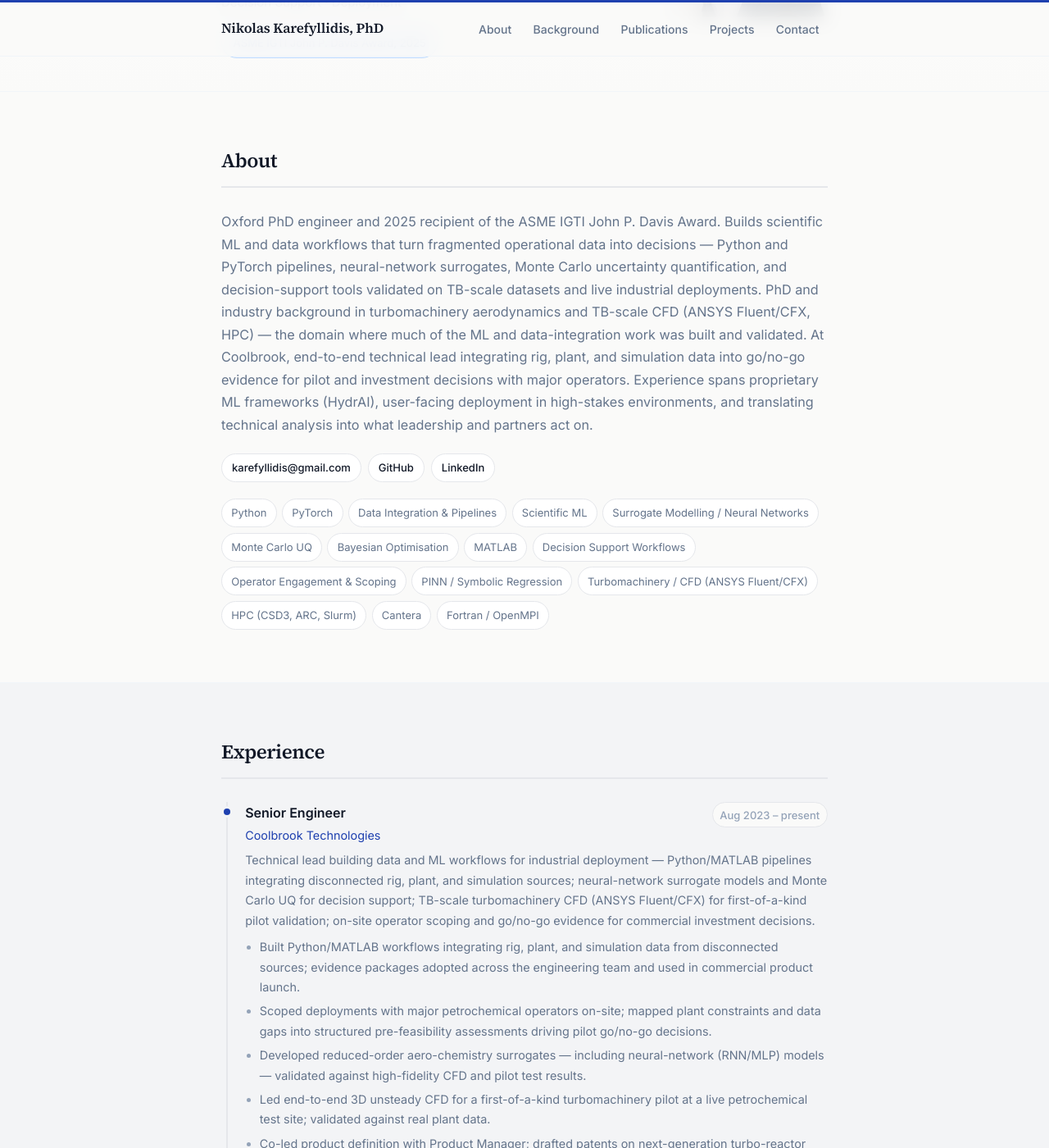
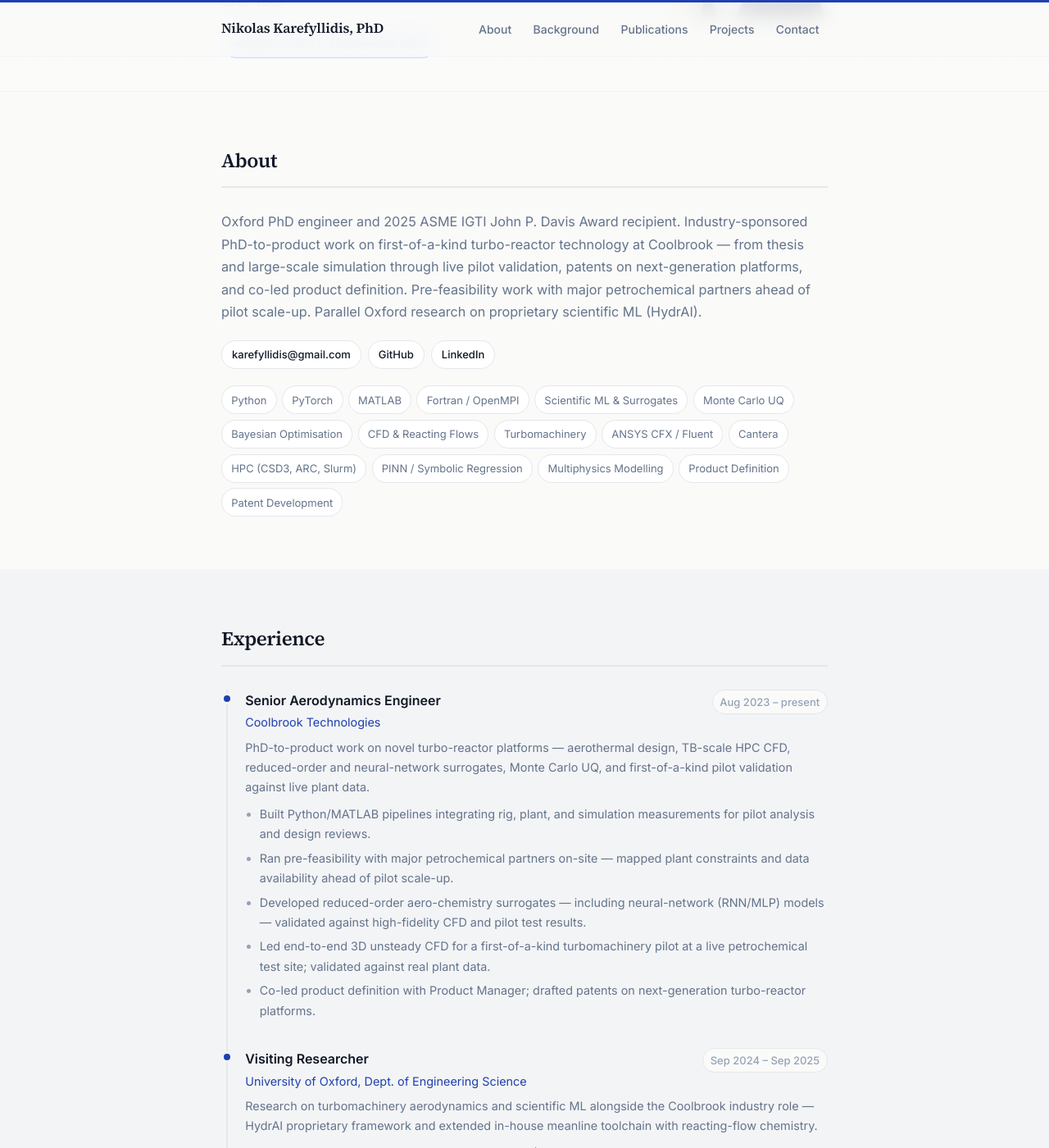
Before and after one commit to karefyllidis/karefyllidis.github.io, a Jekyll site: the page built from index.html, in a window 1280 px wide and 1400 px high, scrolled down 345 px. Shown: the whole window at 82% size. Built offline with Jekyll 4.4.1, drawn with Linux system fonts in a browser that asks for light colours; some of the changed text lies outside the part shown.

Commit message:
refine: update professional profile and project details
- Revised personal description and role in _config.yml to highlight expertise in aerodynamics and energy transition.
- Enhanced experience summaries in _data/experience.yml to reflect current responsibilities and contributions at Coolbrook Technologies.
- Updated project descriptions in _data/projects.yml for clarity and to emphasize the impact of work on turbo-reactor technology and industrial decarbonization.
- Modified contact section in index.html to align with new focus areas in turbomachinery and energy transition.

```diff
--- a/_config.yml
+++ b/_config.yml
@@ -1,16 +1,16 @@
 title: Nikolas Karefyllidis
-description: Oxford PhD · Data Science · Scientific ML · Turbomachinery · CFD · Data Integration · Deployment · Decision Support
+description: Senior Aerodynamics Engineer · Oxford PhD · Turbomachinery · Scientific ML · Energy Transition · PhD-to-Product
 url: "https://karefyllidis.github.io"
 baseurl: ""
 
 author:
   name: Nikolas Karefyllidis, PhD
-  role: "Senior Engineer, Coolbrook Technologies"
+  role: "Senior Aerodynamics Engineer, Coolbrook Technologies"
   location: "Oxford, UK"
   email: karefyllidis@gmail.com
   image: "/assets/images/headshot.jpg"
-  bio: Oxford PhD engineer and 2025 recipient of the ASME IGTI John P. Davis Award. Builds scientific ML and data workflows that turn fragmented operational data into decisions — Python and PyTorch pipelines, neural-network surrogates, Monte Carlo uncertainty quantification, and decision-support tools validated on TB-scale datasets and live industrial deployments. PhD and industry background in turbomachinery aerodynamics and TB-scale CFD (ANSYS Fluent/CFX, HPC) — the domain where much of the ML and data-integration work was built and validated. At Coolbrook, end-to-end technical lead integrating rig, plant, and simulation data into go/no-go evidence for pilot and investment decisions with major operators. Experience spans proprietary ML frameworks (HydrAI), user-facing deployment in high-stakes environments, and translating technical analysis into what leadership and partners act on.
-  tagline: Data Science · Scientific ML · Turbomachinery · CFD · Data Integration · Decision Support · Deployment
+  bio: "Oxford PhD engineer and 2025 ASME IGTI John P. Davis Award recipient. Industry-sponsored PhD-to-product work on first-of-a-kind turbo-reactor technology at Coolbrook — from thesis and large-scale simulation through live pilot validation, patents on next-generation platforms, and co-led product definition. Pre-feasibility work with major petrochemical partners ahead of pilot scale-up. Parallel Oxford research on proprietary scientific ML (HydrAI)."
+  tagline: Turbomachinery · Scientific ML · Energy Transition · PhD-to-Product · CFD · HPC
   featured_award:
     title: "ASME IGTI John P. Davis Award, 2025"
     url: "https://www.asme.org/about-asme/honors-awards/unit-awards/john-p-davis-gas-turbine-applications-paper-award"
@@ -24,19 +24,20 @@ resume_url: ""
 skills:
   - Python
   - PyTorch
-  - Data Integration & Pipelines
-  - Scientific ML
-  - Surrogate Modelling / Neural Networks
+  - MATLAB
+  - Fortran / OpenMPI
+  - Scientific ML & Surrogates
   - Monte Carlo UQ
   - Bayesian Optimisation
-  - MATLAB
-  - Decision Support Workflows
-  - Operator Engagement & Scoping
+  - CFD & Reacting Flows
+  - Turbomachinery
+  - ANSYS CFX / Fluent
+  - Cantera
+  - HPC (CSD3, ARC, Slurm)
   - PINN / Symbolic Regression
-  - Turbomachinery / CFD (ANSYS Fluent/CFX)
-  - HPC (CSD3, ARC, Slurm)
-  - Cantera
-  - Fortran / OpenMPI
+  - Multiphysics Modelling
+  - Product Definition
+  - Patent Development
 
 exclude:
   - Gemfile
--- a/_data/experience.yml
+++ b/_data/experience.yml
@@ -1,11 +1,11 @@
-- role: "Senior Engineer"
+- role: "Senior Aerodynamics Engineer"
   org: "Coolbrook Technologies"
   period: "Aug 2023 – present"
   url: "https://www.coolbrook.com"
-  summary: "Technical lead building data and ML workflows for industrial deployment — Python/MATLAB pipelines integrating disconnected rig, plant, and simulation sources; neural-network surrogate models and Monte Carlo UQ for decision support; TB-scale turbomachinery CFD (ANSYS Fluent/CFX) for first-of-a-kind pilot validation; on-site operator scoping and go/no-go evidence for commercial investment decisions."
+  summary: "PhD-to-product work on novel turbo-reactor platforms — aerothermal design, TB-scale HPC CFD, reduced-order and neural-network surrogates, Monte Carlo UQ, and first-of-a-kind pilot validation against live plant data."
   highlights:
-    - "Built Python/MATLAB workflows integrating rig, plant, and simulation data from disconnected sources; evidence packages adopted across the engineering team and used in commercial product launch."
-    - "Scoped deployments with major petrochemical operators on-site; mapped plant constraints and data gaps into structured pre-feasibility assessments driving pilot go/no-go decisions."
+    - "Built Python/MATLAB pipelines integrating rig, plant, and simulation measurements for pilot analysis and design reviews."
+    - "Ran pre-feasibility with major petrochemical partners on-site — mapped plant constraints and data availability ahead of pilot scale-up."
     - "Developed reduced-order aero-chemistry surrogates — including neural-network (RNN/MLP) models — validated against high-fidelity CFD and pilot test results."
     - "Led end-to-end 3D unsteady CFD for a first-of-a-kind turbomachinery pilot at a live petrochemical test site; validated against real plant data."
     - "Co-led product definition with Product Manager; drafted patents on next-generation turbo-reactor platforms."
@@ -14,9 +14,9 @@
   org: "University of Oxford, Dept. of Engineering Science"
   period: "Sep 2024 – Sep 2025"
   url: "https://eng.ox.ac.uk"
-  summary: "Built the HydrAI scientific ML framework (neural-network surrogates, symbolic regression, PyTorch) and extended in-house toolchain with reacting-flow chemistry — both feeding directly into industrial product and deployment decisions at Coolbrook."
+  summary: "Research on turbomachinery aerodynamics and scientific ML alongside the Coolbrook industry role — HydrAI proprietary framework and extended in-house meanline toolchain with reacting-flow chemistry."
   highlights:
-    - "Built proprietary HydrAI scientific ML framework (Cantera chemistry, PINN/RNN, symbolic regression, CFD coupling)."
+    - "Built proprietary HydrAI scientific ML workspace (GeneralizedPFR data pipeline, NESP neuro-symbolic pyrolysis surrogates — PINN/PI-RNN, PySR/SymTorch rate closures, CFD coupling)."
     - "Extended in-house multi-stage aerodynamics meanline code with reacting-flow chemistry and holdout-validated surrogates."
     - "Co-supervised a DPhil researcher on experimental supersonic aerodynamics and heat transfer."
 
--- a/_data/projects.yml
+++ b/_data/projects.yml
@@ -1,7 +1,7 @@
 - category: phd
   title: "Novel Turbo-Heater & Turbo-Reactor Aerodynamics"
   period: "Oxford PhD, 2019–2024"
-  description: "Aerothermal design of axial, radial, mixed-flow, and regenerative turbo-heaters/reactors for hydrocarbon cracking — the core DPhil thesis on high-enthalpy gas heating for industrial decarbonisation. The PhD-phase aerothermal work directly underpinned the next-generation, larger-scale turbo-reactor platform later brought to industrial pilot — a continuous arc from first-principles research to commercial deployment."
+  description: "Aerothermal design of axial, radial, mixed-flow, and regenerative turbo-heaters/reactors for hydrocarbon cracking — the core DPhil thesis on high-enthalpy gas heating for industrial decarbonisation. PhD work underpinned the next-generation turbo-reactor platform later validated at industrial pilot scale."
   tags:
     - Turbomachinery
     - Supersonic Flows
@@ -40,6 +40,7 @@
     - LES
     - HPC (ARC, CSD3, Rescale)
   link_label: "PhD Thesis"
+  link_url: "https://ora.ox.ac.uk/objects/uuid:2479abe8-fefb-4574-b573-a309c278a614"
 
 - category: phd
   title: "Scale-Adaptive Spalart–Allmaras Turbulence Model"
@@ -53,41 +54,40 @@
   link_url: "https://ora.ox.ac.uk/objects/uuid:2479abe8-fefb-4574-b573-a309c278a614"
 
 - category: industry
-  title: "Next-Generation Large-Scale Turbo-Reactor — End-to-End Technical Lead"
+  title: "Next-Generation Large-Scale Turbo-Reactor Platform"
   period: "Coolbrook Technologies"
-  description: "End-to-end technical lead on next-generation, larger-scale turbo-reactor platform: aerothermal design (axial/mixed-flow stages); multi-stage meanline toolchain with integrated Cantera reacting-flow chemistry for rapid performance screening; TB-scale HPC CFD campaigns (ANSYS Fluent/CFX, ARC, CSD3); and holdout-validated neural-network aero-chemistry surrogates (RNN/MLP) — 500× faster design iteration, calibrated against high-fidelity CFD and live pilot data. Delivered full pilot readiness evidence for the commercial investment decision; bridged design, simulation, and deployment from first-principles aerothermal analysis through live plant validation."
+  description: "Technical lead on next-generation turbo-reactor platform — aerothermal design, TB-scale HPC CFD (ANSYS Fluent/CFX, ARC, CSD3), holdout-validated neural-network aero-chemistry surrogates, and validation against high-fidelity CFD and live pilot data."
   tags:
     - Turbomachinery Design
-    - Meanline / Cantera Chemistry
     - HPC CFD (ANSYS Fluent/CFX)
     - Neural-Network Surrogates
     - Pilot Validation
-    - End-to-End Technical Lead
   proprietary: true
 
 - category: industry
-  title: "Operator Scoping & Deployment Workflows"
+  title: "Customer Pre-Feasibility & Plant Integration"
   period: "Coolbrook Technologies"
-  description: "Embedded with major petrochemical operators to scope deployments — visited sites, mapped plant constraints and data gaps, and built structured Python/MATLAB workflows that integrated inconsistent rig, plant, and simulation data into concise go/no-go evidence for pilot and investment decisions. Workflows adopted team-wide and used in the commercial product launch."
+  description: "On-site pre-feasibility with major petrochemical partners — mapped plant constraints and data availability, and built Python/MATLAB pipelines integrating rig, plant, and simulation results for pilot scale-up planning."
   tags:
-    - Operator Engagement
-    - Data Integration
-    - Decision Support
-    - Deployment Readiness
+    - Python
+    - MATLAB
+    - Pre-Feasibility
+    - Plant Integration
   proprietary: true
 
 - category: industry
   title: "HydrAI"
   period: "Oxford (Visiting Researcher)"
-  description: "Proprietary scientific ML workspace comprising GeneralizedPFR (Cantera PFR sweep engine, HPC/SLURM, multi-feedstock training data) and symCrack (ProfileRNN, MLP, PI-RNN, PySR/SymTorch symbolic regression on pyrolysis chemistry), with PINN/RNN training and symbolic regression (SymPy/PyTorch) coupled to CFD and per-output holdout evaluation across operating conditions."
+  description: "Proprietary scientific ML workspace — GeneralizedPFR (Cantera PFR training-data pipeline, HPC/SLURM, multi-feedstock sweeps) and NESP (Neuro-Symbolic Pyrolysis: physics-informed profile surrogates RNN/MLP/PI-RNN with optional PySR distillation to symbolic Y_lump laws; PINN rate closures τ/Y_lump/combined distilled to symbolic R_* source terms via SymTorch). PINN/RNN training, symbolic regression (SymPy/PyTorch), per-output holdout evaluation; offline CFD source terms under development."
   tags:
+    - Python
     - PyTorch
     - PINN / RNN
+    - PySR / SymTorch
     - Symbolic Regression
     - Cantera
     - HPC / SLURM
   proprietary: true
-
 
 - category: industry
   title: "Turbo-Reactor Pilot Validation"
@@ -110,7 +110,7 @@
 - category: industry
   title: "Full-Engine Uncertainty Quantification"
   period: "Coolbrook Technologies"
-  description: "Monte Carlo UQ framework propagating uncertainty across coupled mechanical, process, and controls subsystems of the turbo-reactor — quantifying performance sensitivity across the full operating envelope. Built to provide leadership with explicit uncertainty bands rather than single-point estimates for pilot go/no-go decisions."
+  description: "Monte Carlo UQ framework propagating uncertainty across coupled mechanical, process, and controls subsystems of the turbo-reactor — quantifying performance sensitivity across the full operating envelope."
   tags:
     - Monte Carlo UQ
     - Multiphysics
--- a/index.html
+++ b/index.html
@@ -174,7 +174,7 @@ layout: default
 <section id="contact" class="section">
   <div class="container">
     <h2 class="section-title">Contact</h2>
-    <p>Based in Oxford, UK. Open to roles and collaborations in data science, scientific ML, AI/ML deployment, and operational data strategy.</p>
+    <p>Based in Oxford, UK. Open to collaborations in turbomachinery, scientific ML, industrial decarbonisation, and technical advisory on energy-transition technology.</p>
     <p class="contact-email"><a href="mailto:{{ site.author.email }}">{{ site.author.email }}</a></p>
   </div>
 </section>
```
